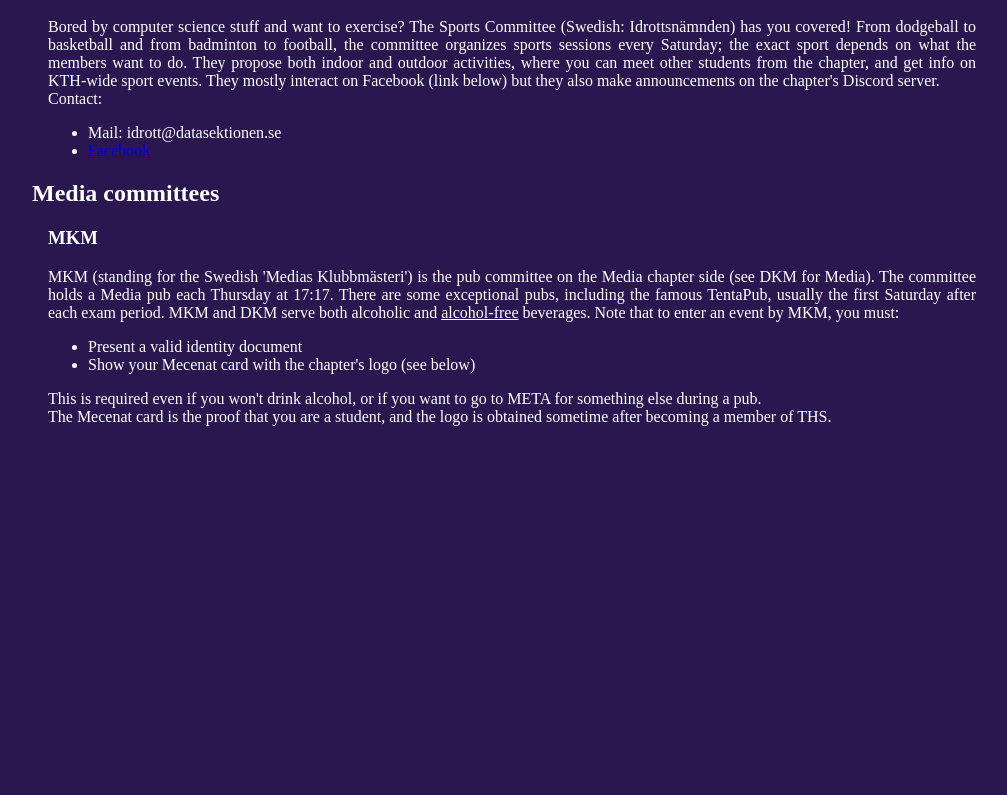
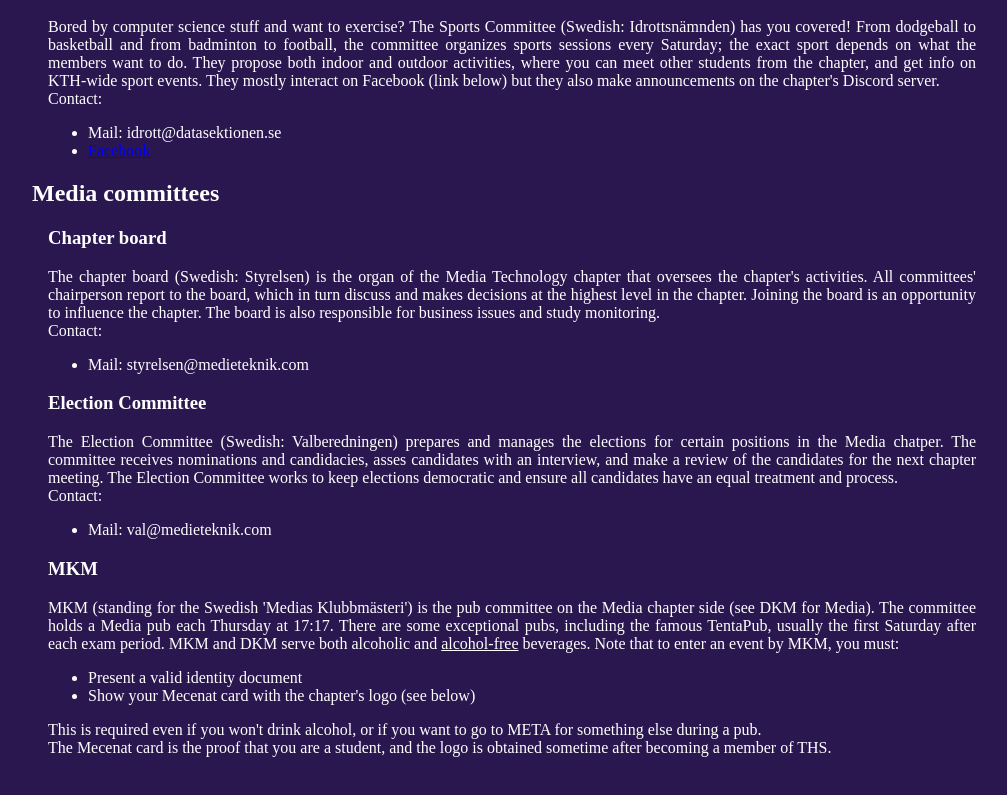
Before and after one commit to datasektionen/metastudent, a React (Create React App) app: page /student-life in a window 1280 px wide. Shown: the part 5032-5827 px from the top of the page, without its empty margins (128-1135 px from the left). Before the commit the page ends 5510 px from the top, so only its background shows below. Built offline with nearby package versions, Linux system fonts and the light colour scheme.

Commit message:
feat: add Media's Chapter Board and Election Committee descriptions

```diff
--- a/src/pages/Committees.js
+++ b/src/pages/Committees.js
@@ -84,6 +84,12 @@ const Committees = () => {
 
             <ChapterBelonging belonging="Media committees"/>
             <div className="committee-info">
+                <CommitteeName name="Chapter board"/>
+                <Styrelsen/>
+
+                <CommitteeName name="Election Committee"/>
+                <MediaElectionCommittee/>
+
                 <CommitteeName name="MKM"/>
                 <MKM/>
             </div>
@@ -587,4 +593,35 @@ function SportsCommittee() {
     )
 }
 
+function Styrelsen() {
+    return (
+        <p>
+            The chapter board (Swedish: Styrelsen) is the organ of the Media Technology chapter that oversees the chapter's activities.
+            All committees' chairperson report to the board, which in turn discuss and makes decisions at the highest level in the chapter.
+            Joining the board is an opportunity to influence the chapter. The board is also responsible for business issues and study monitoring.
+            <br/>
+            Contact:
+            <ul>
+                <li>Mail: styrelsen@medieteknik.com</li>
+            </ul>
+        </p>
+    )
+}
+
+function MediaElectionCommittee () {
+    return (
+        <p>
+            The Election Committee (Swedish: Valberedningen) prepares and manages the elections for certain positions in the Media chatper.
+            The committee receives nominations and candidacies, asses candidates with an interview, and make a review of the candidates for
+            the next chapter meeting. The Election Committee works to keep elections democratic and ensure all candidates have an equal treatment
+            and process.
+            <br/>
+            Contact:
+            <ul>
+                <li>Mail: val@medieteknik.com</li>
+            </ul>
+        </p>
+    )
+}
+
 export default Committees;
```
